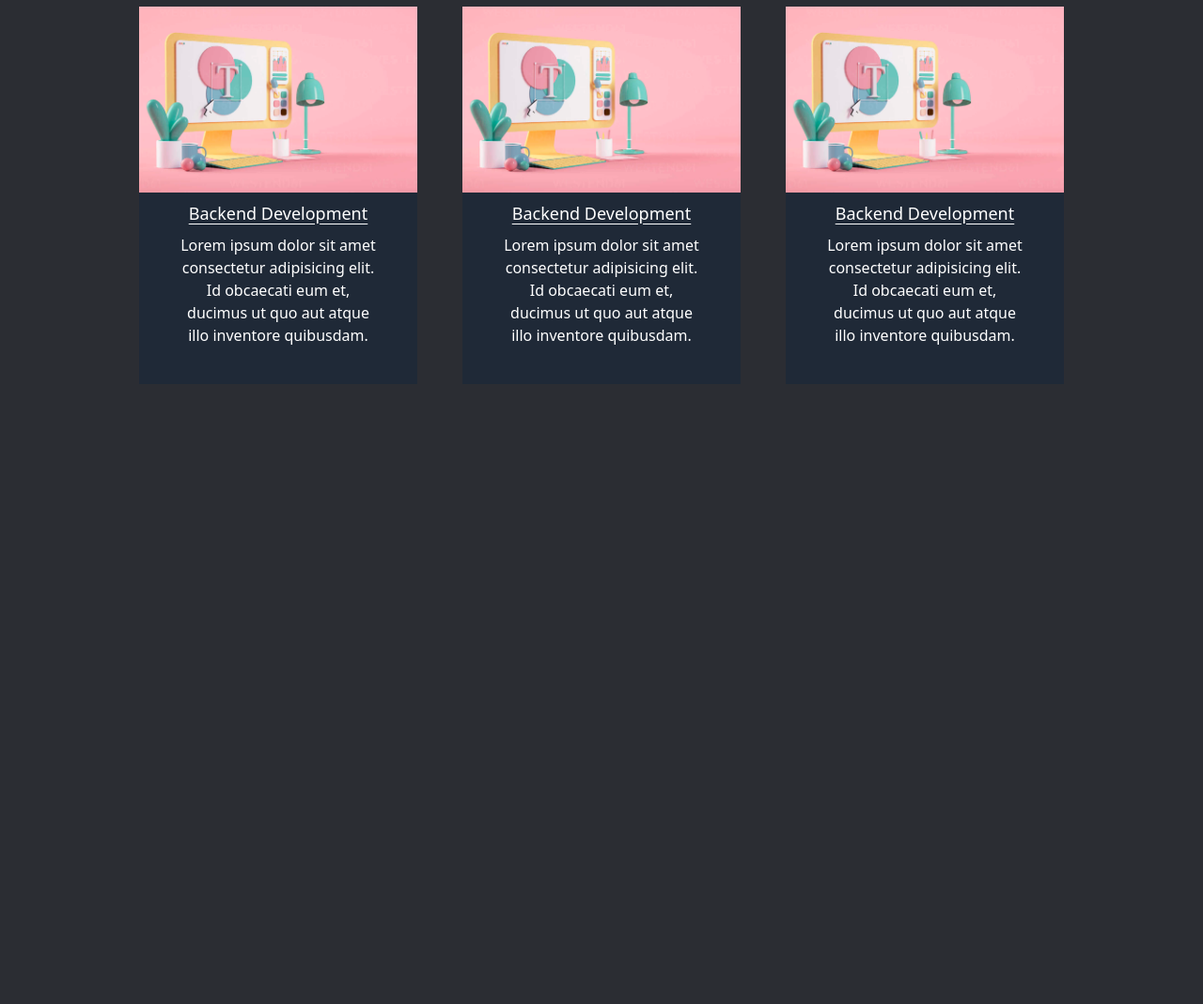
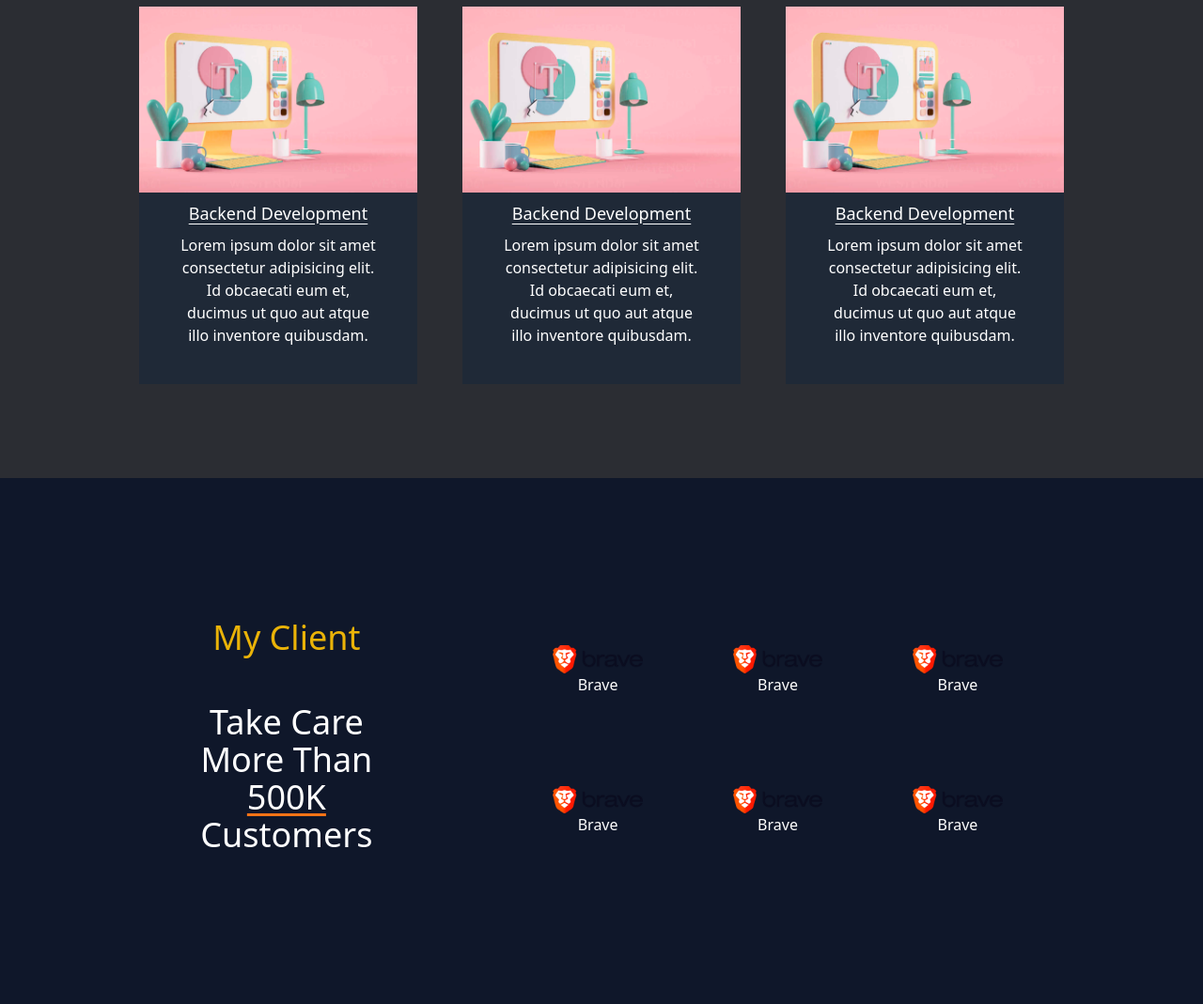
Before and after one commit to tanjimshihab/Tailwind-project, a website built with Vite: page index.html in a window 1280 px wide. Shown: the part 1139-2208 px from the top of the page at 94% size. Before the commit the page ends 1648 px from the top, so only its background shows below. Built offline with nearby package versions, Linux system fonts and the light colour scheme.

Commit message:
second-sec

```diff
--- a/index.html
+++ b/index.html
@@ -7,7 +7,7 @@
     <link rel="stylesheet" href="CSS/main.css">
 </head>
 <body class="bg-[#2B2D33]">
-     <nav class="bg-[#2B2D33] shadow-xl">
+     <nav class="bg-[#2B2D33] shadow-xl sm:sticky top-0 z-10">
         <div class="container mx-auto">
             <div class="sm:flex justify-between py-4 px-10 items-center">
                 <div class=" text-center mb-3">
@@ -105,6 +105,42 @@
                         </div>
                    </div>
             </section>
+
+            <section class=" bg-slate-900 py-40">
+               <div class="sm:flex justify-center items-center text-white container w-4/6 mx-auto md:gap-x-48 text-center">
+                   <div class="text-lg sm:text-xl md:text-4xl mb-10 sm:mb-0">
+                        <h4 class="text-yellow-500 mb-10 animate-bounce">My Client</h4>
+                        <h5>Take Care <br> More Than <br> <span class="underline underline-offset-4 decoration-orange-500">500K</span> Customers</h5>
+                   </div>
+
+                   <div class="grid sm:grid-cols-2 md:grid-cols-3 sm:gap-5 md:gap-10 lg:gap-24 content-center text-center">
+                        <div class="mb-4 sm:mb-0">
+                           <img class="w-1/3 sm:w-full mx-auto" src="image/Brave_icon_app.png" alt="">
+                           <h3>Brave</h3>
+                        </div>
+                        <div>
+                           <img class="w-1/3 sm:w-full mx-auto" src="image/Brave_icon_app.png" alt="">
+                           <h3>Brave</h3>
+                        </div>
+                        <div>
+                           <img class="w-1/3 sm:w-full mx-auto" src="image/Brave_icon_app.png" alt="">
+                           <h3>Brave</h3>
+                        </div>
+                        <div>
+                           <img class="w-1/3 sm:w-full mx-auto" src="image/Brave_icon_app.png" alt="">
+                           <h3>Brave</h3>
+                        </div>
+                        <div>
+                           <img class="w-1/3 sm:w-full mx-auto" src="image/Brave_icon_app.png" alt="">
+                           <h3>Brave</h3>
+                        </div>
+                        <div>
+                           <img class="w-1/3 sm:w-full mx-auto" src="image/Brave_icon_app.png" alt="">
+                           <h3>Brave</h3>
+                        </div>
+                   </div>
+               </div>
+            </section>
      </main>
 </body>
 </html>
```
Also changed, not shown: image/Brave_icon_app.png (added).
